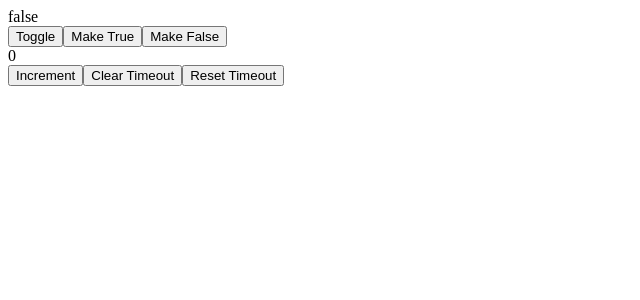
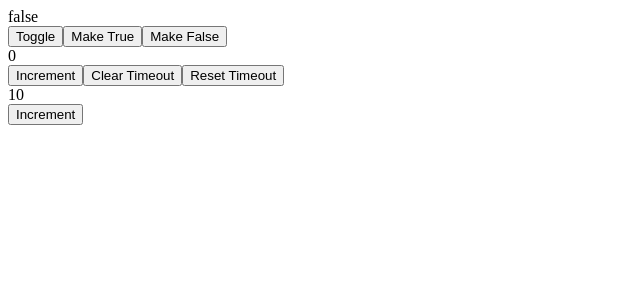
Before and after one commit to AdrianChojnacki/customHooks, a React (Create React App) app: page / in a window 1280 px wide. Shown: the top 300 px of the page, without its empty margins (0-640 px from the left). Built offline with nearby package versions, Linux system fonts and the light colour scheme.

Commit message:
Add useDebounce

```diff
--- a/src/App.js
+++ b/src/App.js
@@ -1,11 +1,13 @@
 import ToggleComponent from "./ToggleComponent";
 import TimeoutComponent from "./TimeoutComponent";
+import DebounceComponent from "./DebounceComponent";
 
 export default function App() {
   return (
     <>
       <ToggleComponent />
       <TimeoutComponent />
+      <DebounceComponent />
     </>
   );
 }
--- /dev/null
+++ b/src/DebounceComponent.js
@@ -0,0 +1,14 @@
+import { useState } from "react";
+import useDebounce from "./custom-hooks/useDebounce";
+
+export default function DebounceComponent() {
+  const [count, setCount] = useState(10);
+  useDebounce(() => alert(count), 1000, [count]);
+
+  return (
+    <div>
+      <div>{count}</div>
+      <button onClick={() => setCount(c => c + 1)}>Increment</button>
+    </div>
+  );
+}
--- /dev/null
+++ b/src/custom-hooks/useDebounce.js
@@ -0,0 +1,8 @@
+import { useEffect } from "react";
+import useTimeout from "./useTimeout";
+
+export default function useDebounce(callback, delay, dependencies) {
+  const { reset, clear } = useTimeout(callback, delay);
+  useEffect(reset, [...dependencies, reset]);
+  useEffect(clear, []);
+}
```
